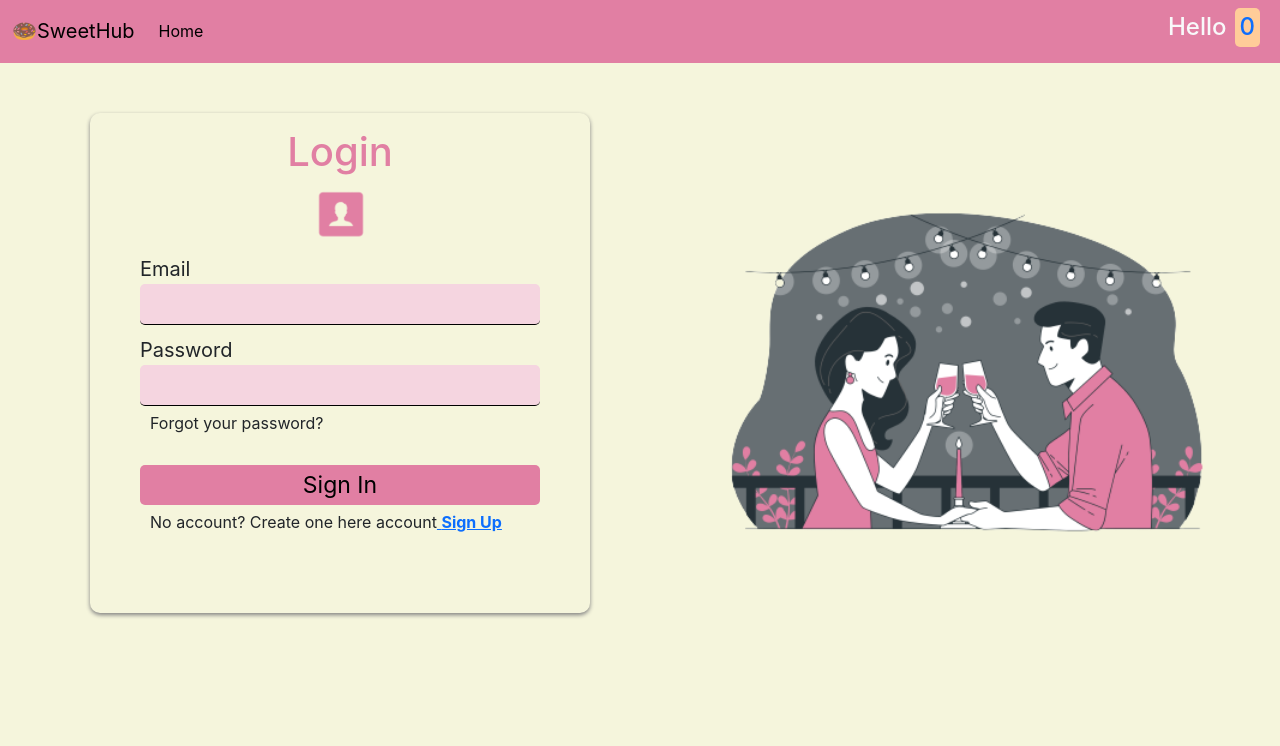
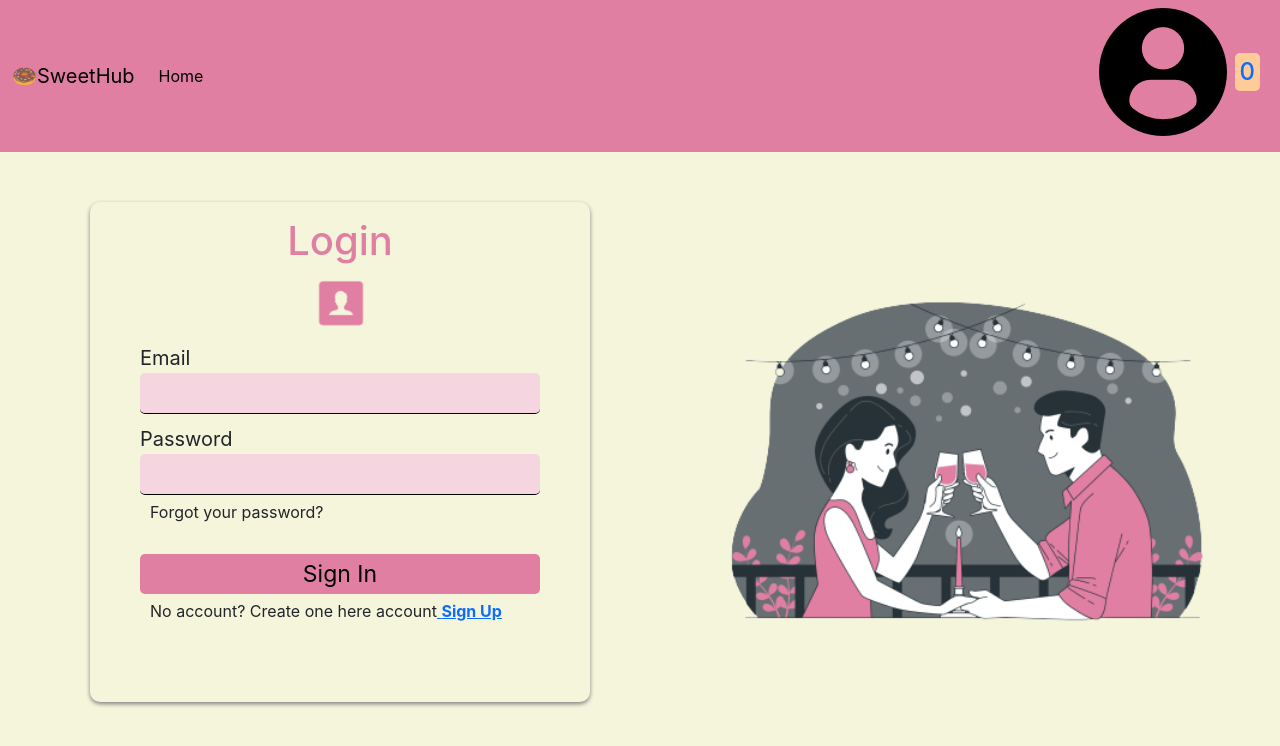
Before and after one commit to sakshi-rah/in-and-gain, a React (Create React App) app in the folder client/: page /login in a window 1280 px wide. Shown: the top 746 px of the page. Built offline with nearby package versions, Linux system fonts and the light colour scheme.

Commit message:
added userpic

```diff
--- a/client/src/components/FoodItemCard/FoodItemCard.css
+++ b/client/src/components/FoodItemCard/FoodItemCard.css
@@ -8,8 +8,8 @@
 }
 
 .price {
-  color: green;
- font-size: 20px;
+  color: #00cc99;
+  font-size: 20px;
   height: 30px;
 }
 
@@ -27,7 +27,7 @@
   margin-left: 10px;
   border: none;
   border-radius: 5px;
-  background-color: #00cc99;
+  background-color: #E17FA3;
   color: black;
   font-weight: bold;
   font-size: 17px;
@@ -36,7 +36,7 @@
 .btn-shop {
   width: 100px;
   height: 40px;
-  background-color: #E17FA3;
+  background-color: #00cc99;
   color: black;
   border: none;
   font-weight: bold;
--- a/client/src/components/Navbar/Navbar.js
+++ b/client/src/components/Navbar/Navbar.js
@@ -2,6 +2,7 @@ import React, {useState} from 'react'
 import "./Navbar.css"
 import { myFoodListCount } from '../../util/myList'
 import { Link } from 'react-router-dom'
+import userPic from "./../../images/user-pic.png"
 
 function Navbar({ user }) {
   const [foodItemCount, setFoodItemCount] = useState(myFoodListCount)
@@ -20,7 +21,7 @@ function Navbar({ user }) {
               </li>
             </ul>
             <form class="d-flex align-items-center">
-              <h4 className='me-2 text-light'>Hello {user}</h4>
+              <h4 className='me-2 text-light'><img src={userPic} className='userpic'/> {user}</h4>
               <Link to="/myList" className='text-decoration-none'>
                 <h4 className='me-2 my-list'> {foodItemCount}</h4>
               </Link>
```
Also changed, not shown: client/src/Images/user-pic.png (added), client/src/components/Navbar/Navbar.css (line endings or trailing spaces).
